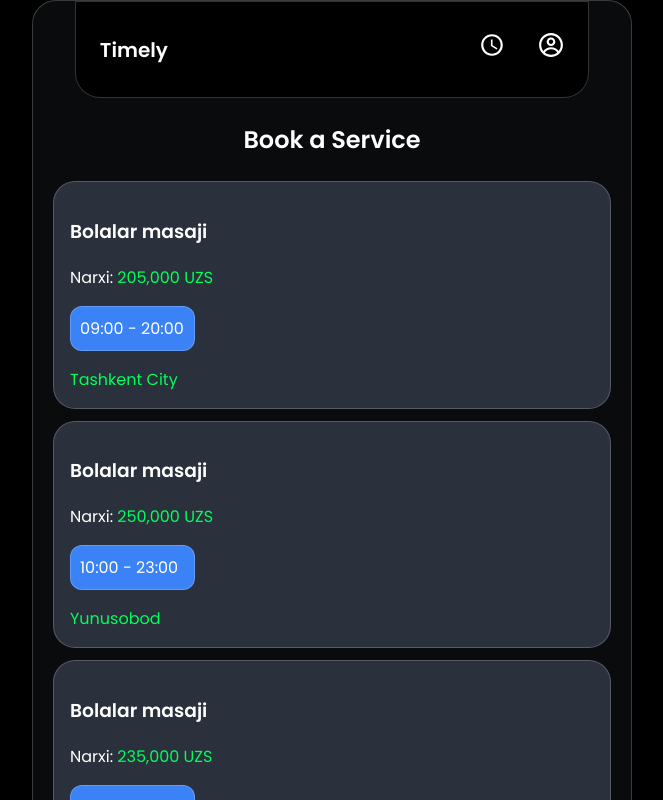
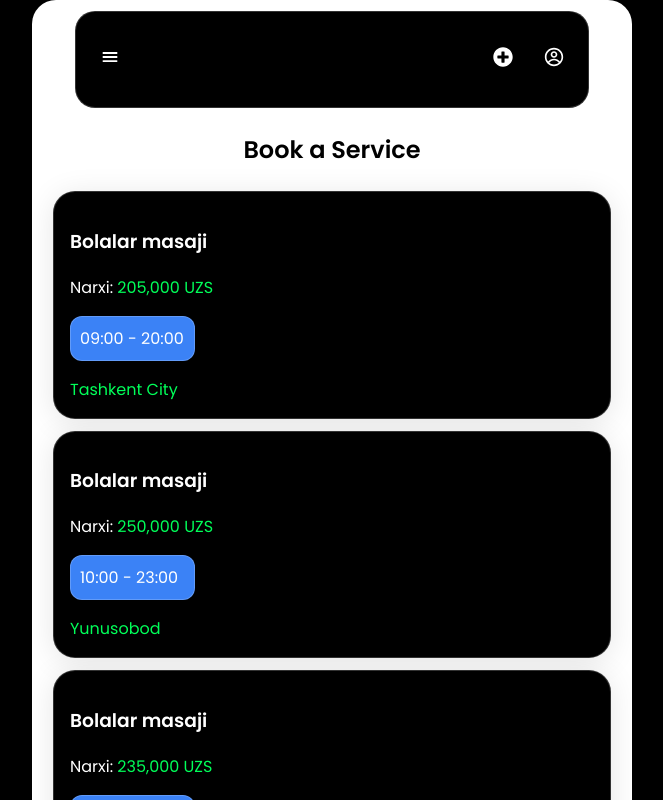
Before and after one commit to BahromNigmanbekov/timelyb, a React (Vite) app: page / in a window 1280 px wide. Shown: the top 800 px of the page, without its empty margins (308-971 px from the left). Built offline with nearby package versions, Linux system fonts and the light colour scheme.

Commit message:
design o'zgartirildi

```diff
--- a/src/components/Navbar.jsx
+++ b/src/components/Navbar.jsx
@@ -1,14 +1,16 @@
 import React from "react";
 import { CgProfile } from "react-icons/cg";
 import { MdOutlineAccessTime } from "react-icons/md";
+import { IoMenu } from "react-icons/io5";
+import { FaPlusCircle } from "react-icons/fa";
 
 
 function Navbar() {
   return (
     <nav className="navbar">
-      <h1 className="logo">Timely</h1>
+      <h1 className="logo"><IoMenu /></h1>
       <div className="nav-links">
-        <a href="#"> <MdOutlineAccessTime /></a>
+        <a href="#"> <FaPlusCircle /></a>
         <a href="#"> <CgProfile /></a>
       </div>
     </nav>
--- a/src/index.css
+++ b/src/index.css
@@ -5,8 +5,7 @@
 }
 
 body {
-
-background: black;
+background: rgb(0, 0, 0);
   font-family: 'Poppins', sans-serif;
   margin: 0;
   padding: 0;
@@ -17,7 +16,7 @@ background: black;
 
   max-width: 480px;
   margin: auto;
-  background: #656c761a;
+  background: #ffffff;
     border-radius: 46px;
     box-shadow: 0 4px 30px rgba(0, 0, 0, 0.1);
     backdrop-filter: blur(10px);
@@ -35,15 +34,15 @@ background: black;
   display: flex;
   justify-content: space-between;
   align-items: center;
-  border-bottom-left-radius: 25px;
-  border-bottom-right-radius:25px ;
+  border-radius: 20px;
   padding: 16px 24px;
   width: 86%;
   margin: 0 auto;
+  margin-top: 10px;
 
 }
 .nav-links {
-  font-size: 26px;
+  font-size: 20px;
 }
 
 
@@ -62,7 +61,7 @@ background: black;
 
 .page-title {
   text-align: center;
-  color: #fff;
+  color: #000000;
   margin: 24px 0;
 }
 
@@ -74,13 +73,17 @@ background: black;
 }
 
 .card {
-  background-color: #2a313c;
-  border: 1px solid rgba(255, 255, 255, 0.2);
-  color: white;
+     background: rgb(0, 0, 0);
+    border-radius: 46px;
+    box-shadow: 0 4px 30px rgba(0, 0, 0, 0.1);
+    backdrop-filter: blur(10px);
+    -webkit-backdrop-filter: blur(10px);
+    border: 1px solid rgba(255, 255, 255, 0.2);
   border-radius: 22px;
   padding: 16px;
   transition: 0.3s;
   cursor: pointer;
+  color: white;
 }
 .card:hover {
   background-color: #000000;
@@ -91,6 +94,7 @@ background: black;
   background-color: #3b82f6;
   border: 1px solid rgba(255, 255, 255, 0.2);
   padding: 9px;
+  color: white;
 }
 
 .booking-form {
@@ -104,7 +108,7 @@ background: black;
 }
 
 .booking-form p {
-  color: #ffffff;
+  color: #4e4343;
   font-size: 21px;
   font-weight: 600;
 }
```
